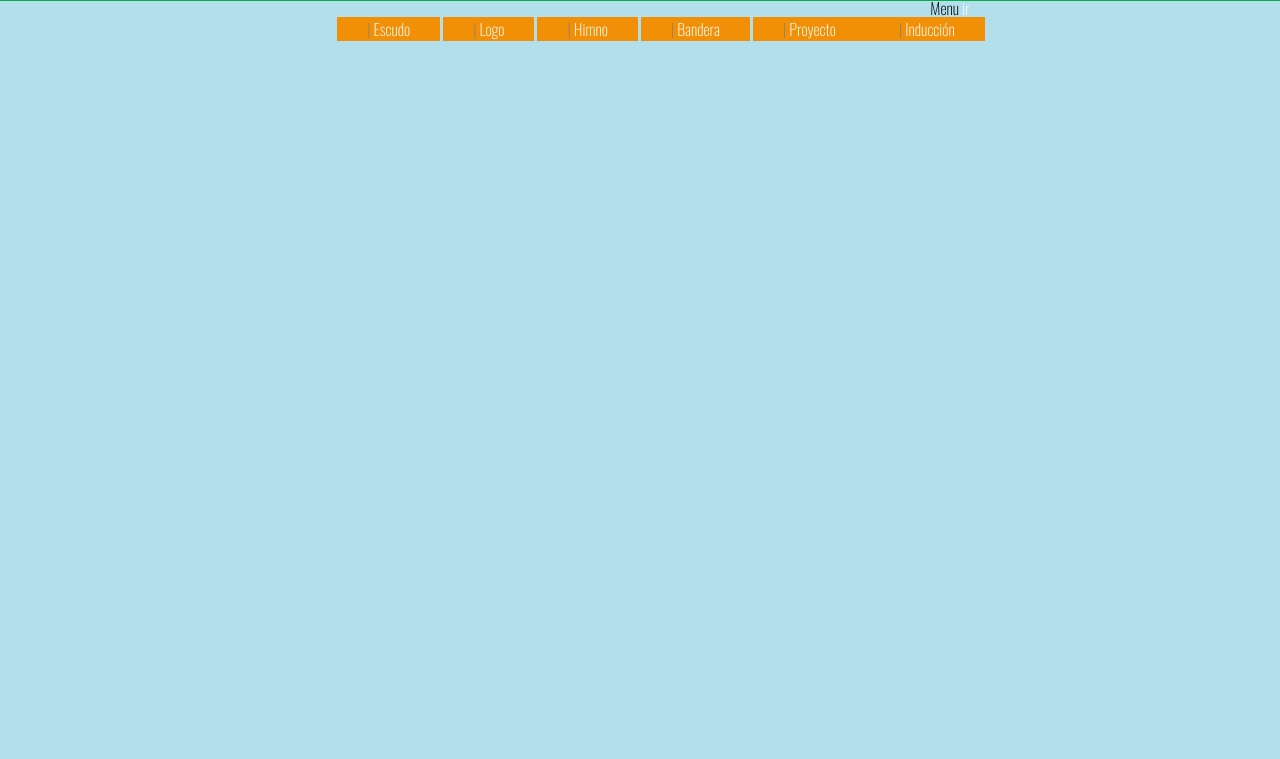
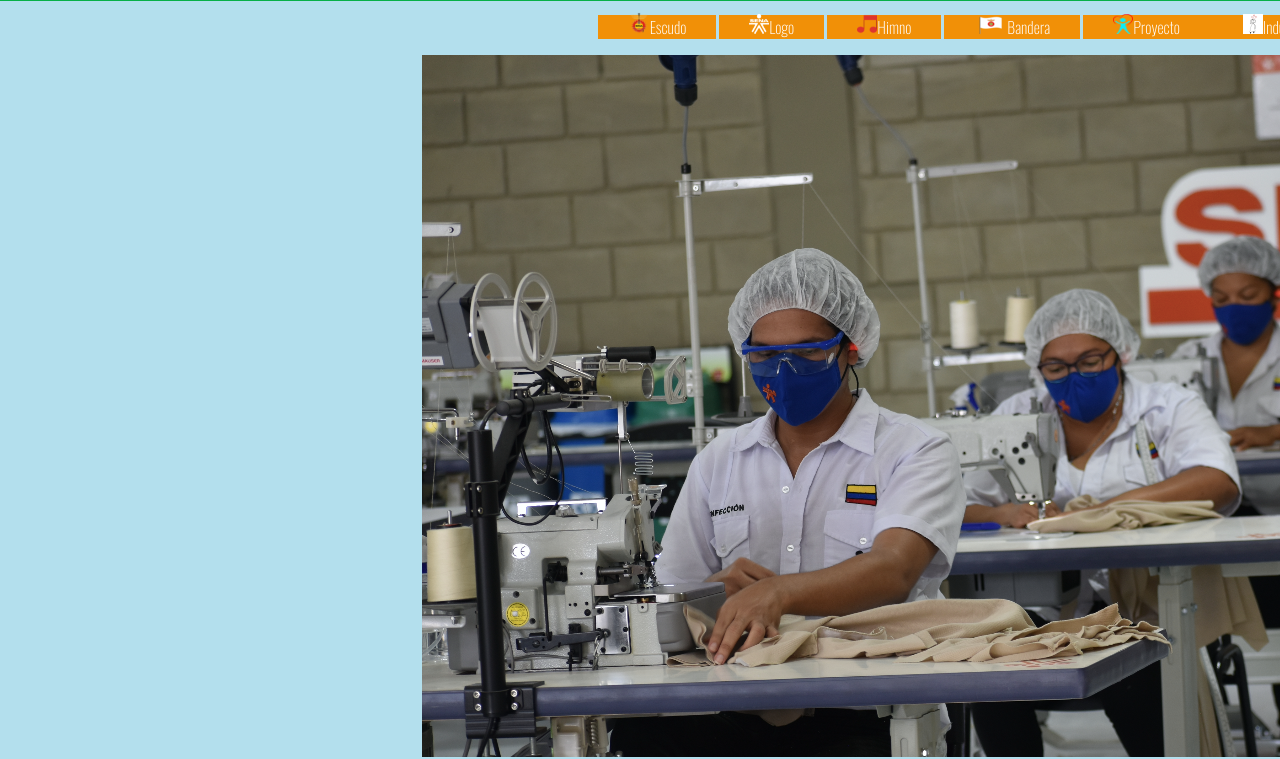
Before and after one commit to JulianMenedez12/Trabajo_Sitio_SENA, a plain HTML site: page Pagina Amateur/index.html in a window 1280 px wide. Shown: the part 137-896 px from the top of the page. Before the commit the page ends 800 px from the top, so only its background shows below. Drawn offline with nearby package versions, Linux system fonts and the light colour scheme.

Commit message:
Add files via upload

```diff
--- a/Pagina Amateur/index.html
+++ b/Pagina Amateur/index.html
@@ -10,15 +10,17 @@
 </head>
 <body class="fondo">
     <div id="barra"><a href="index.html"><img class="log" src="media/LOGO.png"></a></a>
-        <div class="menu">Menu <a href="index.html">ir</a></div></div>
     <ul id="lista1">
         <div id="navegador">
-            <li>    <span class="separador">| </span><a href="escudo.html" target="">Escudo</a></li>
-            <li>    <span class="separador">| </span><a href="logo.html" target="">Logo</a></li>
-            <li>    <span class="separador">| </span><a href="himno.html" target="">Himno</a></li>
-            <li>    <span class="separador">| </span><a href="bandera.html" target="">Bandera</a></li>
-            <li>    <span class="separador">| </span><a href="proyectoaprendiz.html">Proyecto </a></li>
-            <li>    <span class="separador">| </span><a href="Induccion.html">Inducci&oacute;n</a></li>
+            <li>    <span class="separador"><img src="media/escudo.icon1.png" width="22px" height="22px"></span><a href="escudo.html" target="">Escudo</a></li>
+            <li>    <span class="separador"><img src="media/favicon.png.png" width="20px" height="20px"></span><a href="logo.html" target="">Logo</a></li>
+            <li>    <span class="separador"><img src="media/himno.icon.png" width="20px" height="20px"></span><a href="himno.html">Himno</a></li>
+            <li>    <span class="separador"><img src="media/bandera.icon.png"></span><a href="bandera.html">Bandera</a></li>
+            <li>    <span class="separador"><img src="media/proyecto.icon.png" width="20px" height="20px" ></span><a href="proyectoaprendiz.html">Proyecto </a></li>
+            <li>    <span class="separador"><img src="media/induccion.icon.webp" width="20px" height="20px" alt=""></span><a href="Induccion.html">Inducci&oacute;n</a></li>
     </div>
     </ul>
+    <div class="img2"><img src="media/image2.png" alt=""></div>
+    <div class="img3"><img src="media/image3.webp" alt=""></div>
+
     </body>
--- a/Pagina Amateur/style.css
+++ b/Pagina Amateur/style.css
@@ -43,9 +43,6 @@ body{
     background-color: #b3dfed;
     margin-left: 10px;
 }
-.menu{
-
-}
 .escudotext{
 background-color: orange;
 width: 400px;
@@ -53,3 +50,12 @@ width: 400px;
 .fondo{
     font-family: 'Oswald', sans-serif;
 }
+html, body {
+    min-height: 100%;
+}
+html {
+    height: 100%;
+}
+body {
+    min-height: 100%;
+}
```
Also changed, not shown: Pagina Amateur/Induccion.html (+8 -8 lines), Pagina Amateur/bandera.html (+6 -7 lines), Pagina Amateur/escudo.html (+6 -7 lines), Pagina Amateur/himno.html (+6 -7 lines), Pagina Amateur/logo.html (+6 -7 lines), Pagina Amateur/proyectoaprendiz.html (+6 -7 lines), Pagina Amateur/media/bandera.icon.png (added), Pagina Amateur/media/escudo.icon.png (added), Pagina Amateur/media/escudo.icon1.png (added), Pagina Amateur/media/himno.icon.png (added), Pagina Amateur/media/image1.jpeg (added), Pagina Amateur/media/image2.png (added), Pagina Amateur/media/image3.webp (added), Pagina Amateur/media/image4.png (added), 3 more files.
